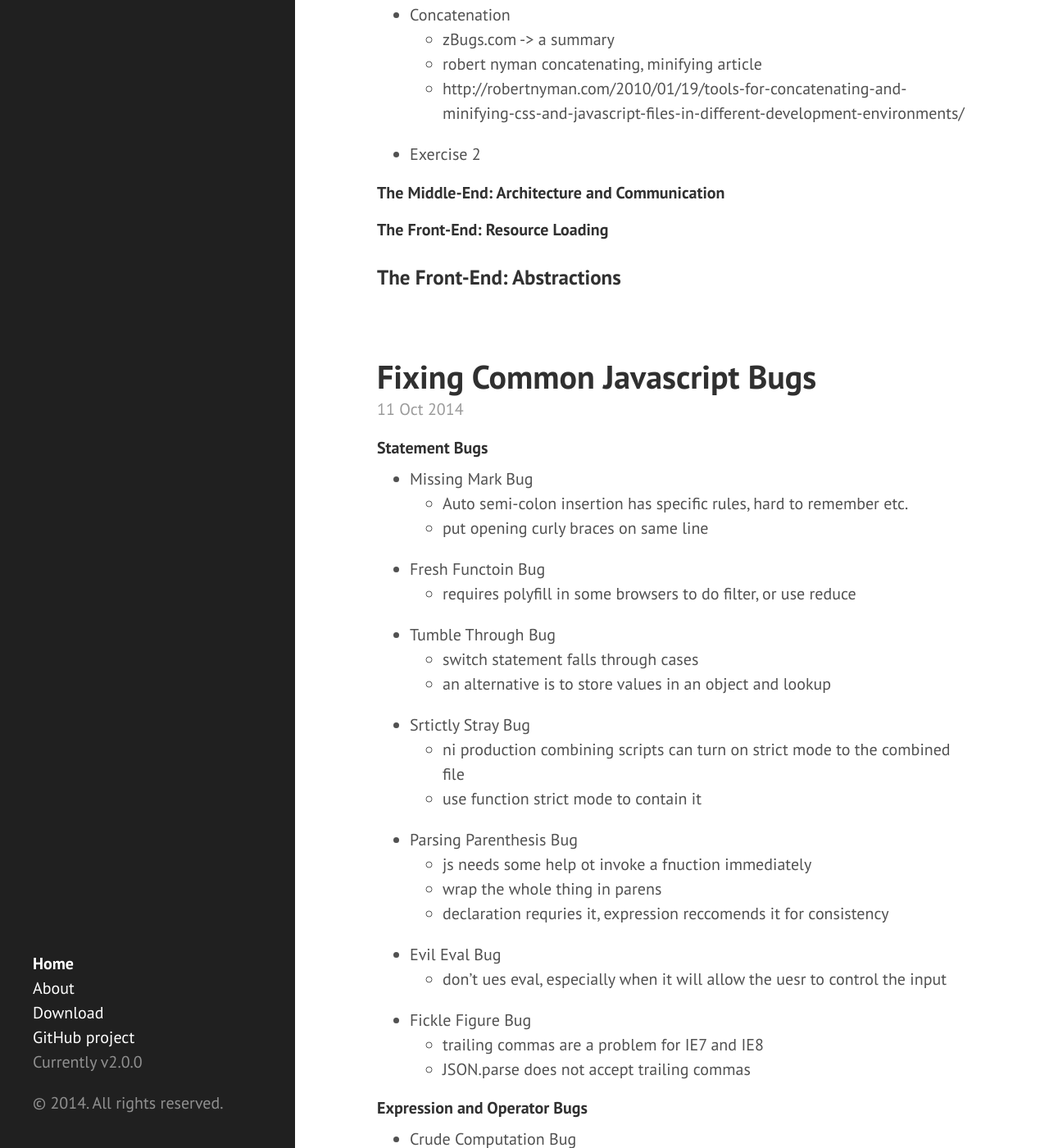
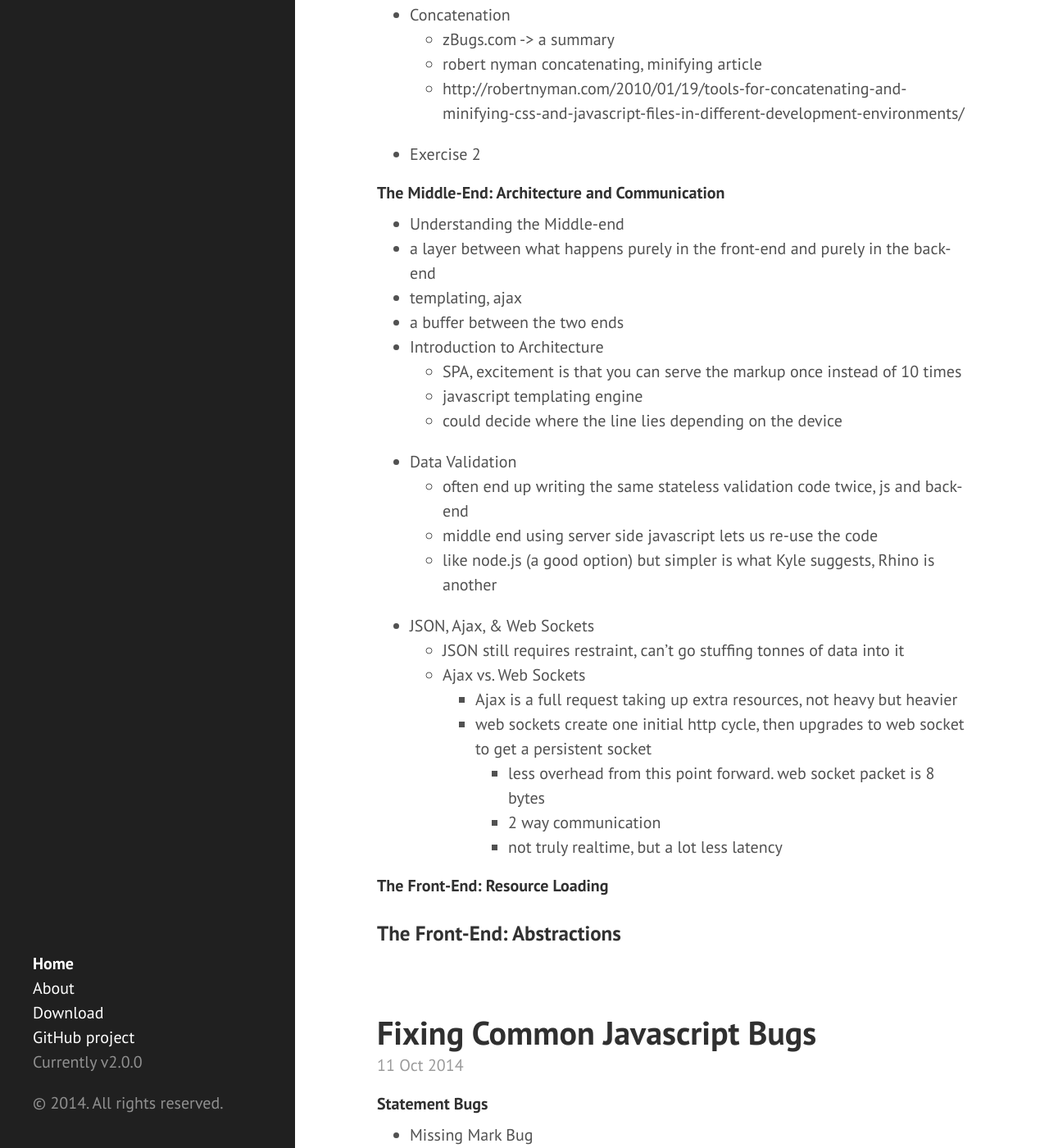
Before and after one commit to eneiand/eneiand.github.io, a Jekyll site: the page built from index.html, in a window 1280 px wide and 1400 px high, scrolled down 4382 px. Shown: the whole window at 82% size. Built offline with Jekyll 4.4.1, drawn with Linux system fonts in a browser that asks for light colours; Markdown is read by kramdown in place of the engine named in the settings; the list of posts is cut into pages by our own code.

Commit message:
Update 2014-10-15-website-performance.md

```diff
--- a/_posts/2014-10-15-website-performance.md
+++ b/_posts/2014-10-15-website-performance.md
@@ -127,6 +127,26 @@ The Big 14!
 * Exercise 2
 
 #### The Middle-End: Architecture and Communication
+* Understanding the Middle-end
+ * a layer between what happens purely in the front-end and purely in the back-end
+ * templating, ajax
+ * a buffer between the two ends
+* Introduction to Architecture
+  * SPA, excitement is that you can serve the markup once instead of 10 times
+  * javascript templating engine
+  * could decide where the line lies depending on the device
+* Data Validation
+  * often end up writing the same stateless validation code twice, js and back-end
+  * middle end using server side javascript lets us re-use the code
+  * like node.js (a good option)  but simpler is what Kyle suggests, Rhino is another
+* JSON, Ajax, & Web Sockets
+  * JSON still requires restraint, can't go stuffing tonnes of data into it
+  * Ajax vs. Web Sockets
+    * Ajax is a full request taking up extra resources, not heavy but heavier
+    * web sockets create one initial http cycle, then upgrades to web socket to get a persistent socket
+      * less overhead from this point forward. web socket packet is 8 bytes
+      * 2 way communication
+      * not truly realtime, but a lot less latency
 
 #### The Front-End: Resource Loading
 
```
